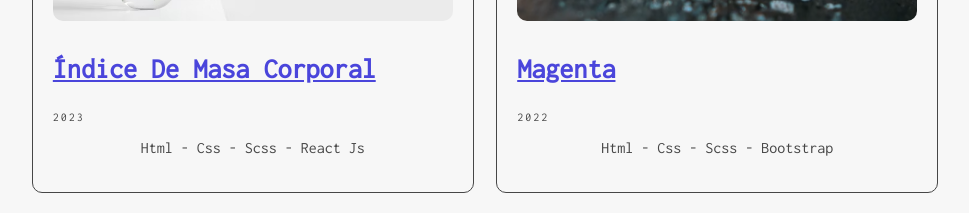
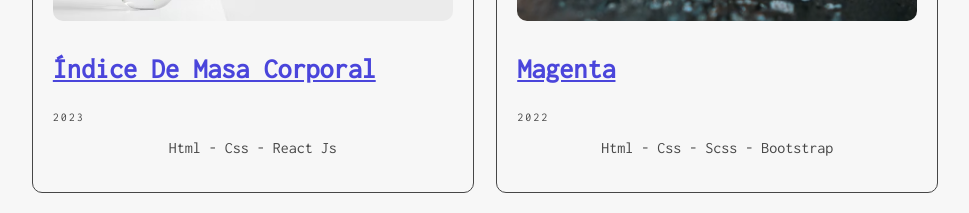
Before and after one commit to CristianMozetich/Portfolio, a React (Vite) app: page / in a window 1280 px wide. Shown: the part 960-1173 px from the top of the page, without its empty margins (155-1124 px from the left). Built offline with nearby package versions, Linux system fonts and the light colour scheme.

Commit message:
proyecyo imc

```diff
--- a/asyncmock.js
+++ b/asyncmock.js
@@ -7,7 +7,7 @@ export const proyectos = [
     desc: "Lorem ipsum dolor sit amet consectetur adipisicing elit. Cupiditate, possimus.",
     web: "https://indice-m-corp.netlify.app/",
     year: "2023",
-    tech: "Html - Css - Scss - React Js",
+    tech: "Html - Css - React Js",
 },
 {
     id: 2,
```
